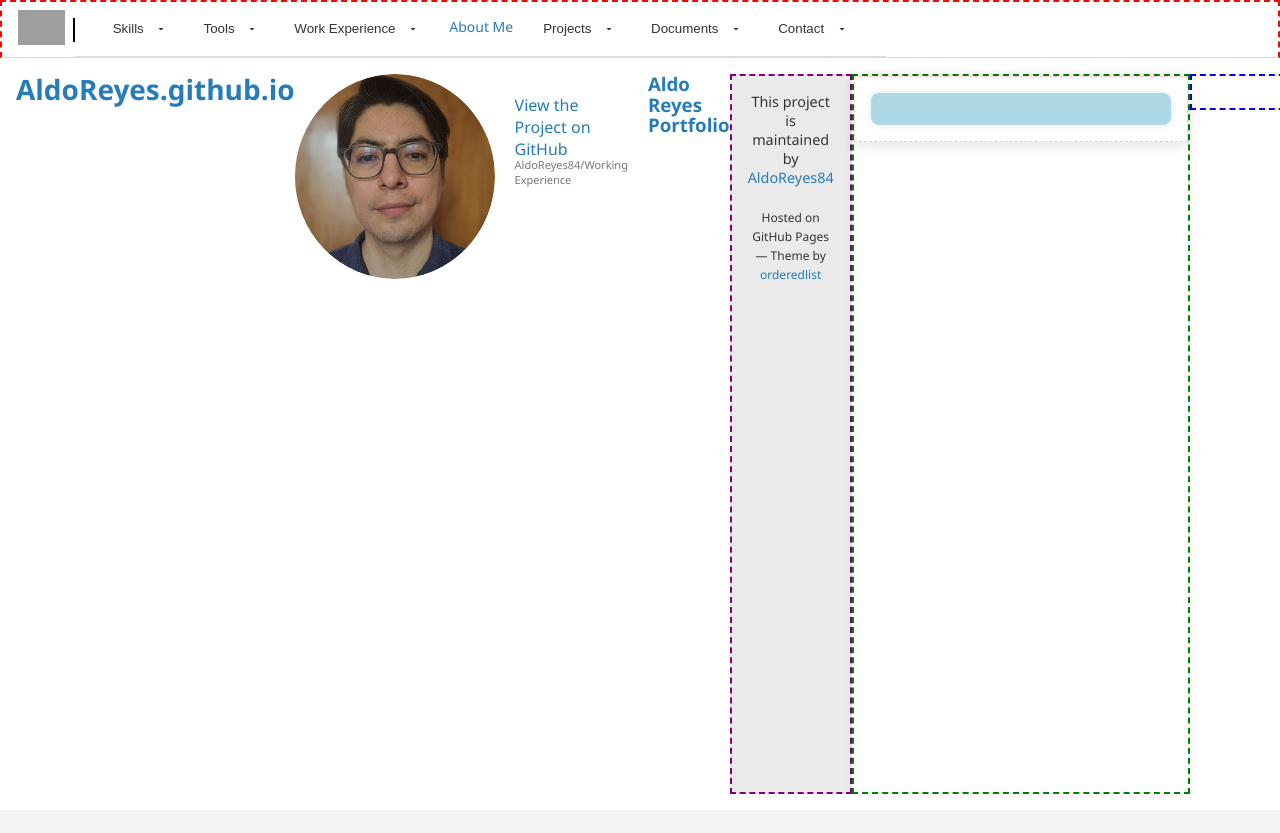
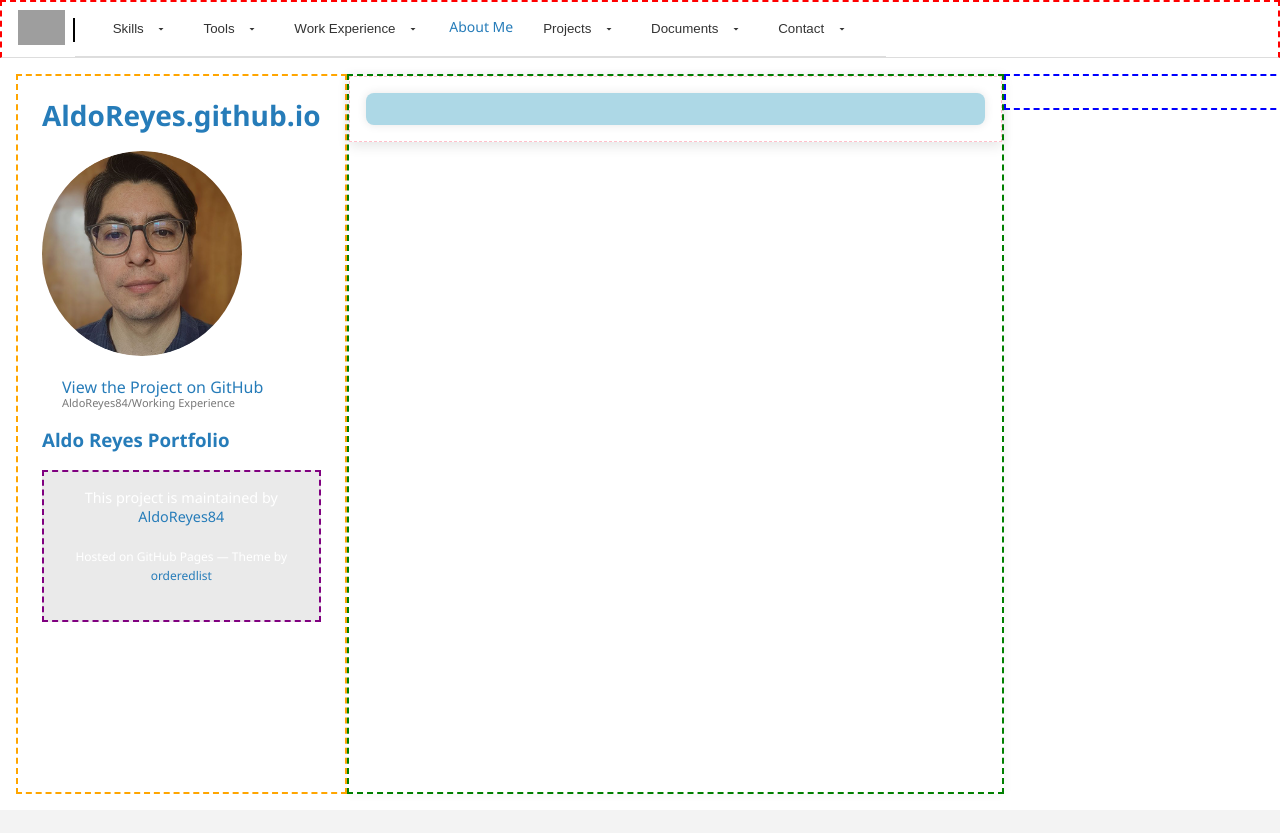
Before and after one commit to AldoReyes84/AldoReyes.github.io, a Jekyll site: the page built from README.md, in a window 1280 px wide. Shown: the top 833 px of the page. Built offline with Jekyll 4.4.1, drawn with Linux system fonts in a browser that asks for light colours; our own code applies the rules of GitHub Pages for plain Markdown files; grey boxes are pictures that could not be loaded.

Commit message:
Update default.html

```diff
--- a/_layouts/default.html
+++ b/_layouts/default.html
@@ -228,7 +228,7 @@
         <!-- Main Content Area with Sidebar -->
 
 
-        <div class="layout-body-content"
+        <div class="layout-body-content">
             <section>
                  <h1>
                      <a href= "https://aldoreyes84.github.io/AldoReyes.github.io"/>
```
